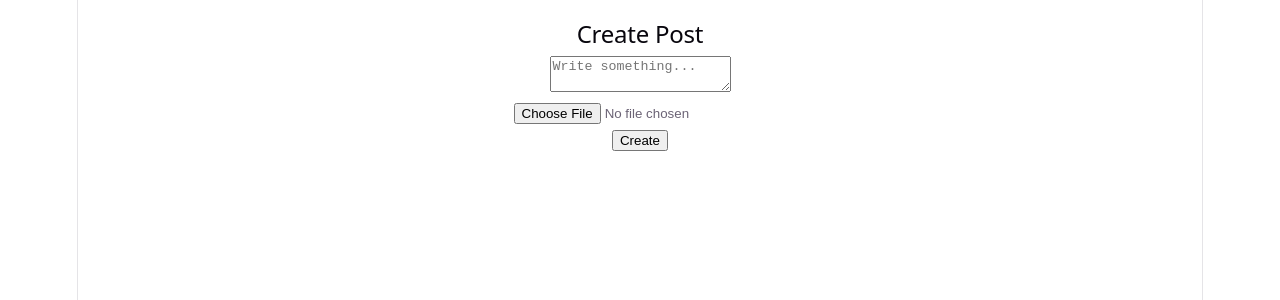
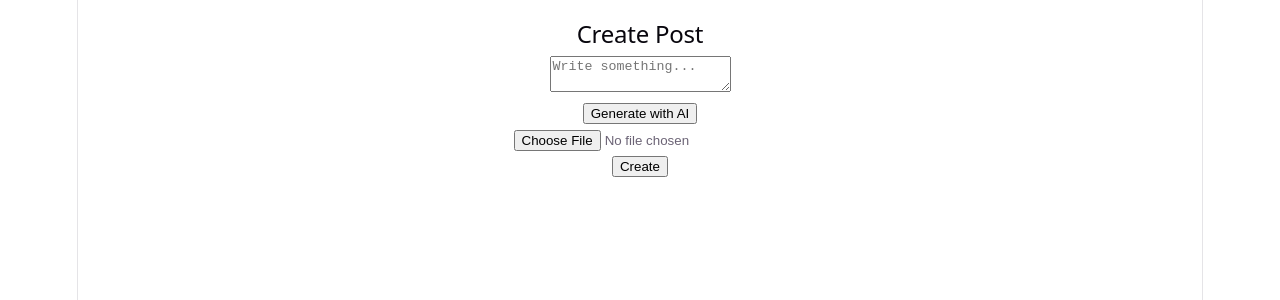
Before and after one commit to Aylin-cs/storybox, a React (Vite) app in the folder frontend/: page /add-post in a window 1280 px wide. Shown: the top 300 px of the page. Built offline with nearby package versions, Linux system fonts and the light colour scheme; no server answers.

Commit message:
feature: integrate AI caption into post creation

```diff
--- a/frontend/src/pages/AddPostPage.tsx
+++ b/frontend/src/pages/AddPostPage.tsx
@@ -1,10 +1,12 @@
 import { useState } from "react";
 import postService from "../services/post-service";
 import { useNavigate } from "react-router-dom";
+import { generateCaption } from "../services/ai-service";
 
 const AddPostPage = () => {
   const [content, setContent] = useState("");
   const [image, setImage] = useState<File | null>(null);
+  const [loadingAI, setLoadingAI] = useState(false);
   const navigate = useNavigate();
 
   const handleCreate = async () => {
@@ -18,6 +20,24 @@ const AddPostPage = () => {
     }
   };
 
+  const handleGenerateAI = async () => {
+    if (!content) {
+      alert("Please write something first");
+      return;
+    }
+
+    try {
+      setLoadingAI(true);
+      const response = await generateCaption(content);
+      setContent(response.caption);
+    } catch (error) {
+      console.error(error);
+      alert("Failed to generate caption");
+    } finally {
+      setLoadingAI(false);
+    }
+  };
+
   return (
     <div style={{ padding: "20px" }}>
       <h2>Create Post</h2>
@@ -27,6 +47,13 @@ const AddPostPage = () => {
         value={content}
         onChange={(e) => setContent(e.target.value)}
       />
+
+      <br />
+
+      {/* 👇 כפתור AI */}
+      <button onClick={handleGenerateAI} disabled={loadingAI}>
+        {loadingAI ? "Generating..." : "Generate with AI"}
+      </button>
 
       <br />
 
--- /dev/null
+++ b/frontend/src/services/ai-service.ts
@@ -0,0 +1,6 @@
+import apiClient from "./api-client";
+
+export const generateCaption = async (content: string) => {
+  const response = await apiClient.post("/ai/caption", { content });
+  return response.data;
+};
```
